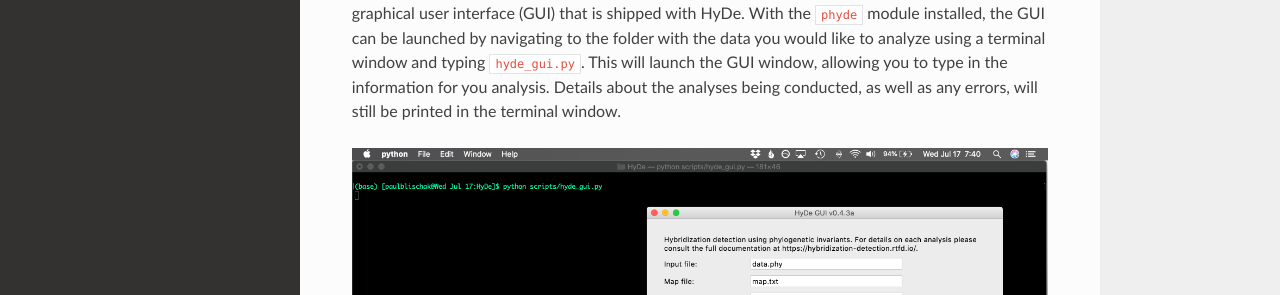
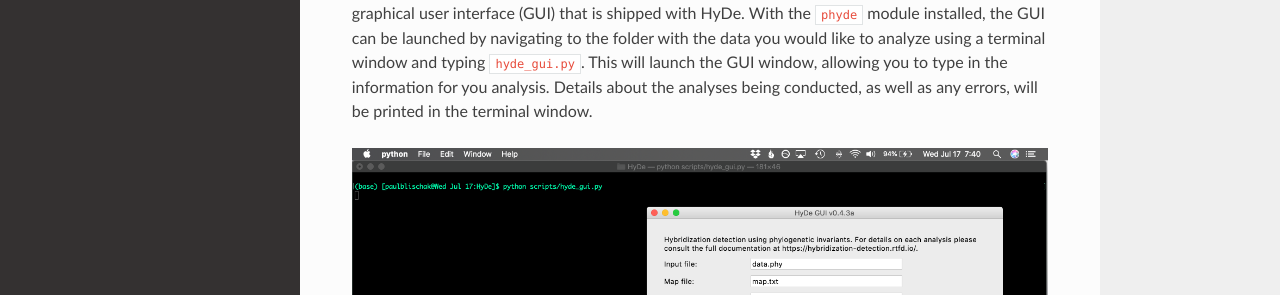
Before and after one commit to pblischak/HyDe, a Sphinx documentation site: the page built from docs/gui.rst, in a window 1280 px wide and 1220 px high. Shown: the part 399-694 px from the top of the window. Built offline with Sphinx 7.4.7 and the Read the Docs theme 2.0.0, drawn with Linux system fonts in a browser that asks for light colours.

```diff
--- a/README.rst
+++ b/README.rst
@@ -96,7 +96,7 @@ Requirements:
 
 .. code:: bash
 
-    # To install dependencies -- add progress if you're using the GUI
+    # To install dependencies -- add 'progress' if you're using the GUI
     pip install cython numpy multiprocess
 
     # Clone HyDe repository from GitHub
--- a/docs/gui.rst
+++ b/docs/gui.rst
@@ -20,7 +20,7 @@ a graphical user interface (GUI) that is shipped with HyDe. With the ``phyde`` m
 the GUI can be launched by navigating to the folder with the data you would like to analyze
 using a terminal window and typing ``hyde_gui.py``. This will launch the GUI window, allowing
 you to type in the information for you analysis. Details about the analyses being conducted,
-as well as any errors, will still be printed in the terminal window.
+as well as any errors, will be printed in the terminal window.
 
 .. figure:: img/gui.png
    :align: center
--- a/phyde/__init__.py
+++ b/phyde/__init__.py
@@ -1,4 +1,4 @@
-__version__ = "1.0.0"
+__version__ = "v1.0.0"
 __author__  = "Paul Blischak and Laura Kubatko"
 
 from phyde.bootstrap import Bootstrap
```
